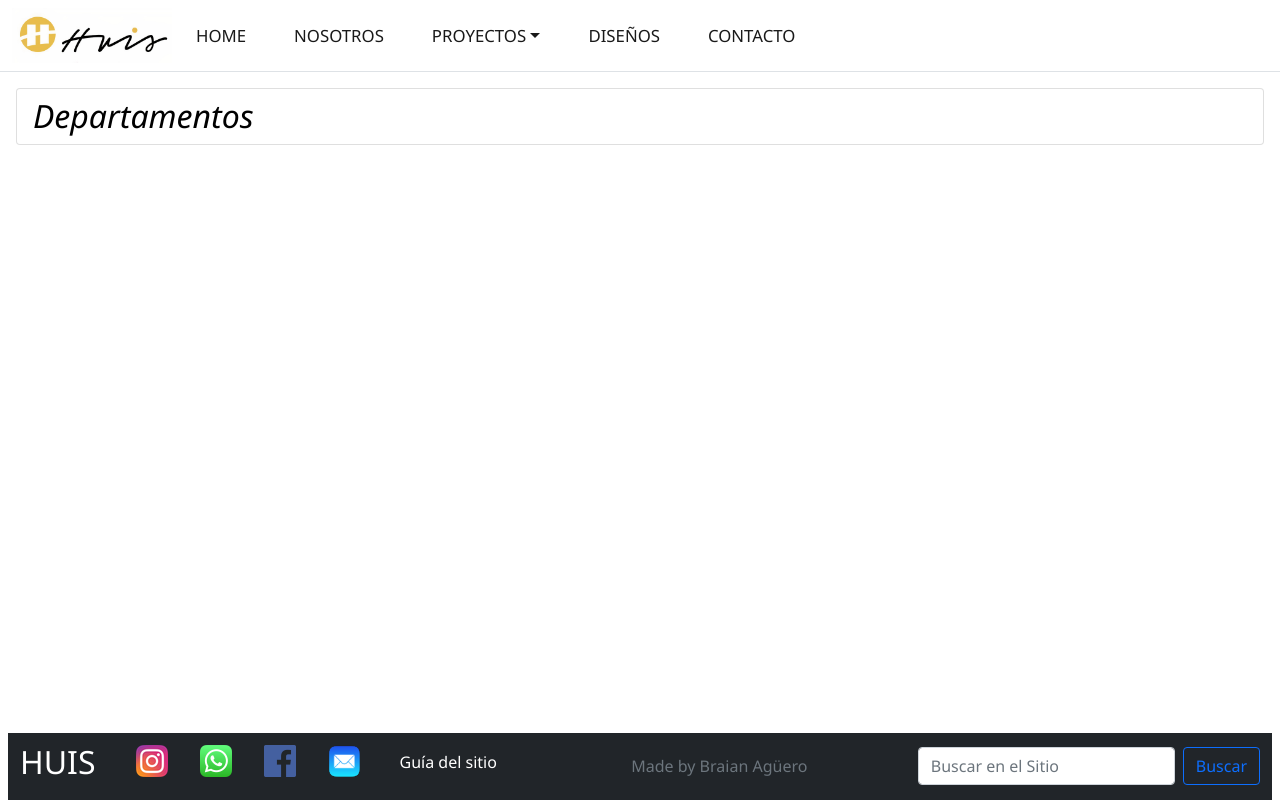
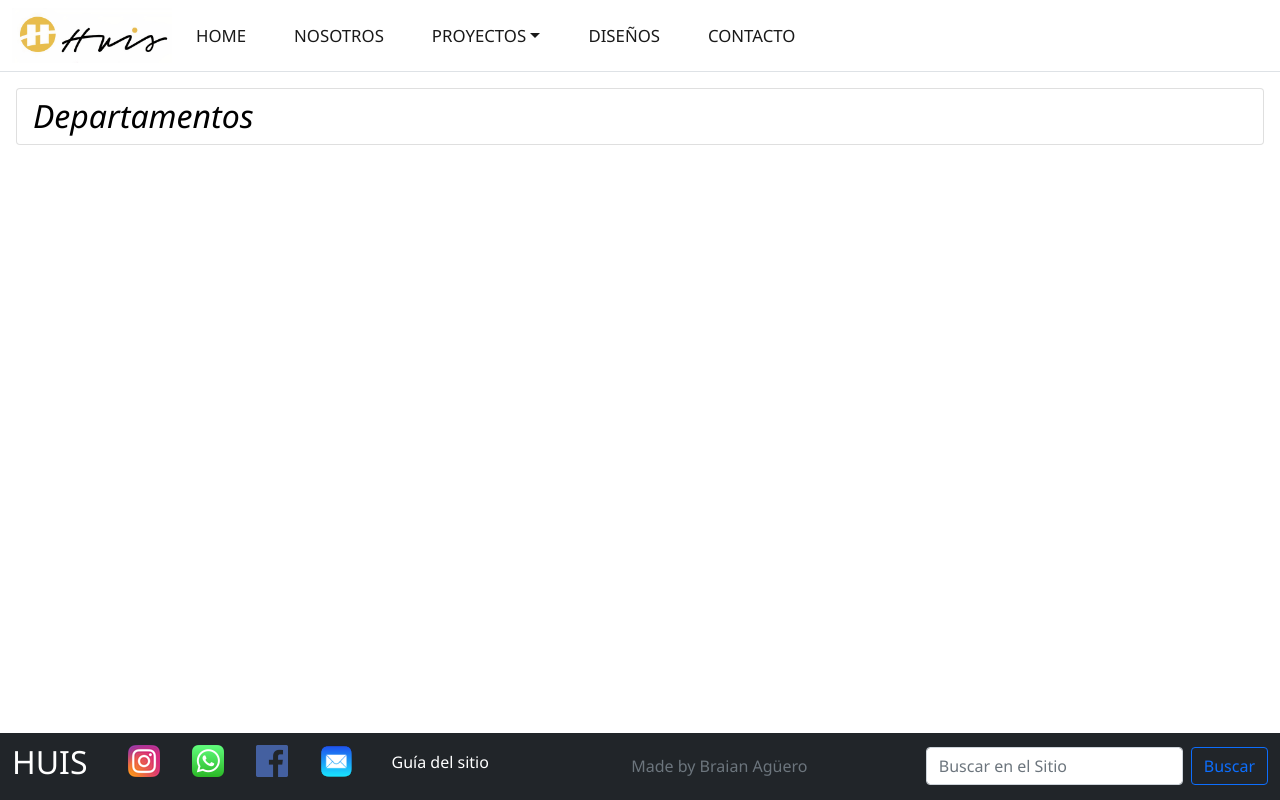
Before and after one commit to braaguero/proyectofinalhuis-aguero, a website: page departamentos.html in a window 1280 px wide. Drawn offline with nearby package versions, Linux system fonts and the light colour scheme.

Commit message:
Se quita margin de footer en Departamentos

```diff
--- a/departamentos.html
+++ b/departamentos.html
@@ -47,7 +47,7 @@
     <main class="card">
         <h2>Departamentos</h2>
     </main>
-    <footer class="mx-2 fixed-bottom">
+    <footer class="mx-0 fixed-bottom">
         <nav class="navbar navbar-expand-md navbar-dark bg-dark">
             <div class="container-fluid">
                 <a class="h2 me-4 text-white" href="index.html">HUIS</a>
```
